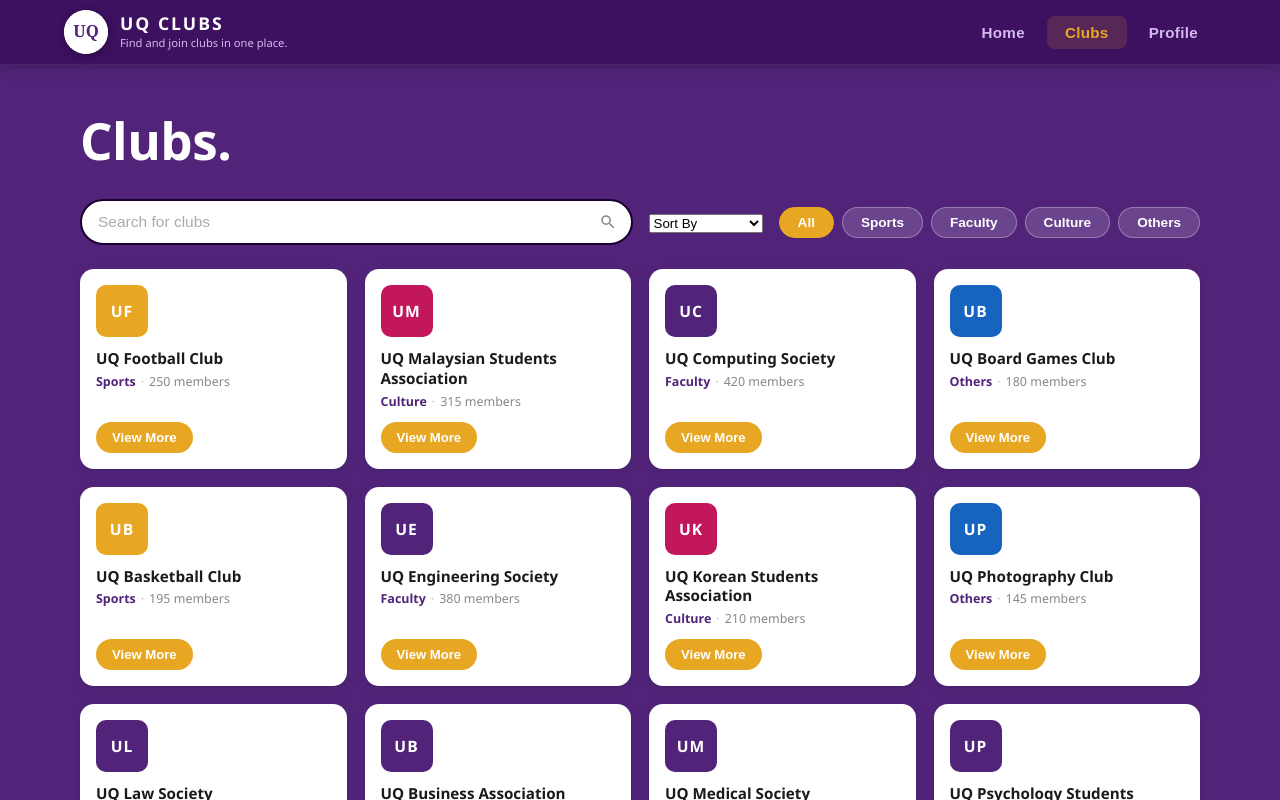
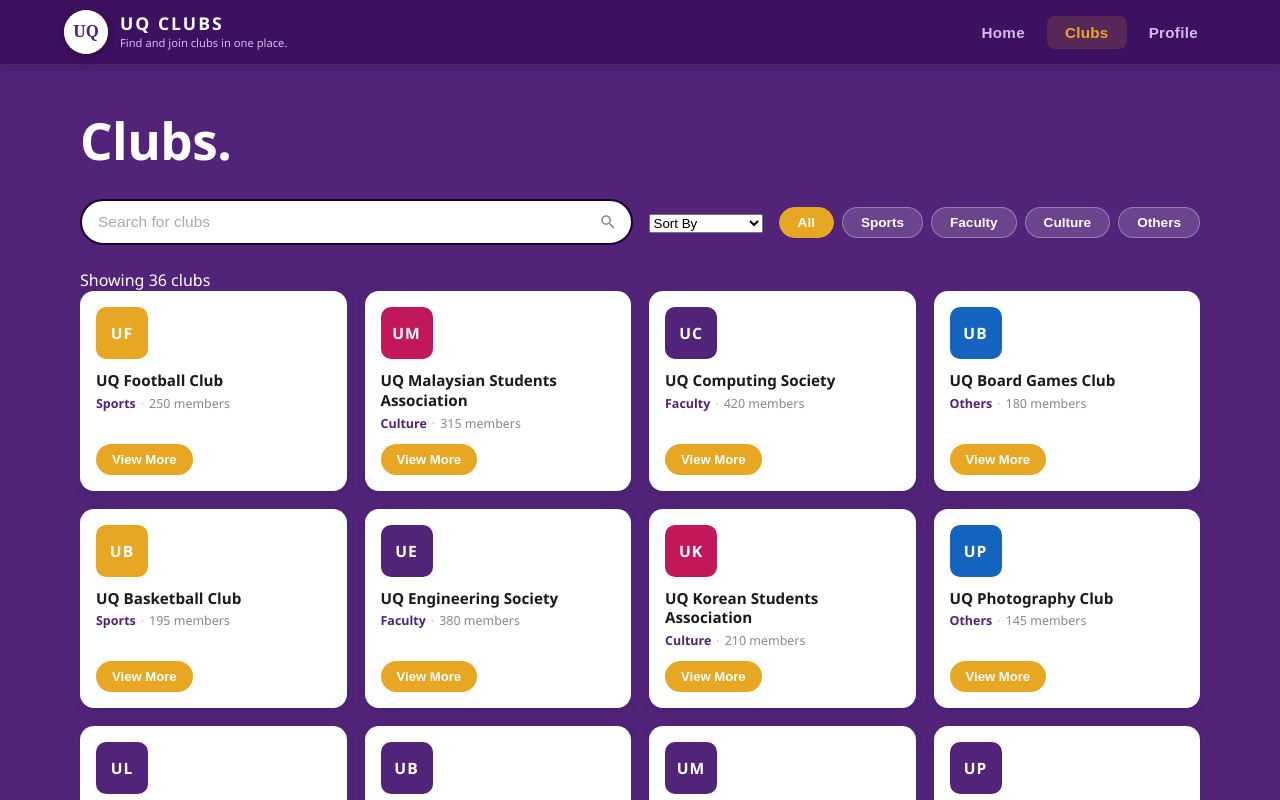
Before and after one commit to COMP1100-2026-s1/39_Idris, a React (Create React App) app in the folder Iteration 3/uq-clubs/: page / in a window 1280 px wide. Both pictures are taken after a click on the button "Clubs". Shown: the top 800 px of the page. Built offline with nearby package versions, Linux system fonts and the light colour scheme.

Commit message:
Added filtered club results count

```diff
--- a/Iteration 3/uq-clubs/src/components/ClubsPage.js
+++ b/Iteration 3/uq-clubs/src/components/ClubsPage.js
@@ -86,6 +86,11 @@ const filtered = clubs
         </div>
       </div>
 
+<p className="results-count">
+  Showing {filtered.length} club
+  {filtered.length !== 1 ? 's' : ''}
+</p>
+
       {filtered.length === 0 ? (
         <p className="no-results">No clubs match your search.</p>
       ) : (
```
